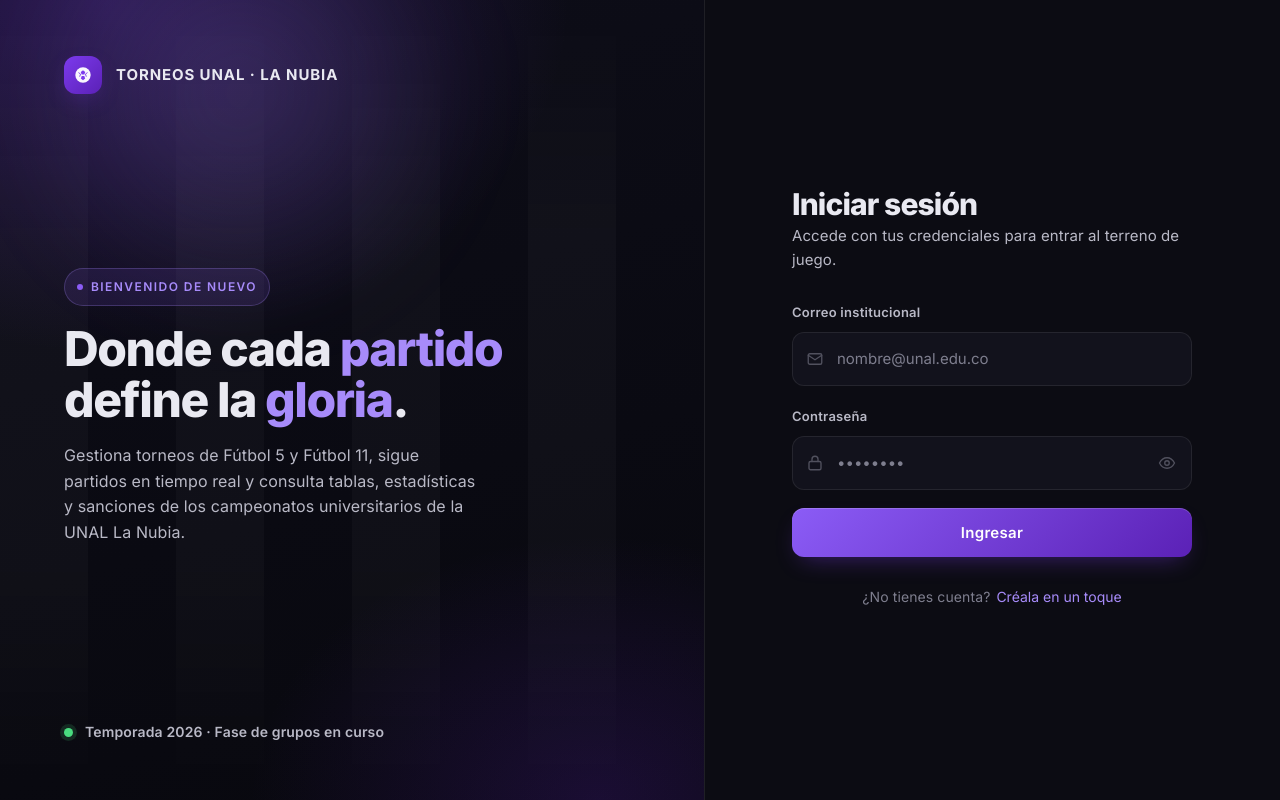
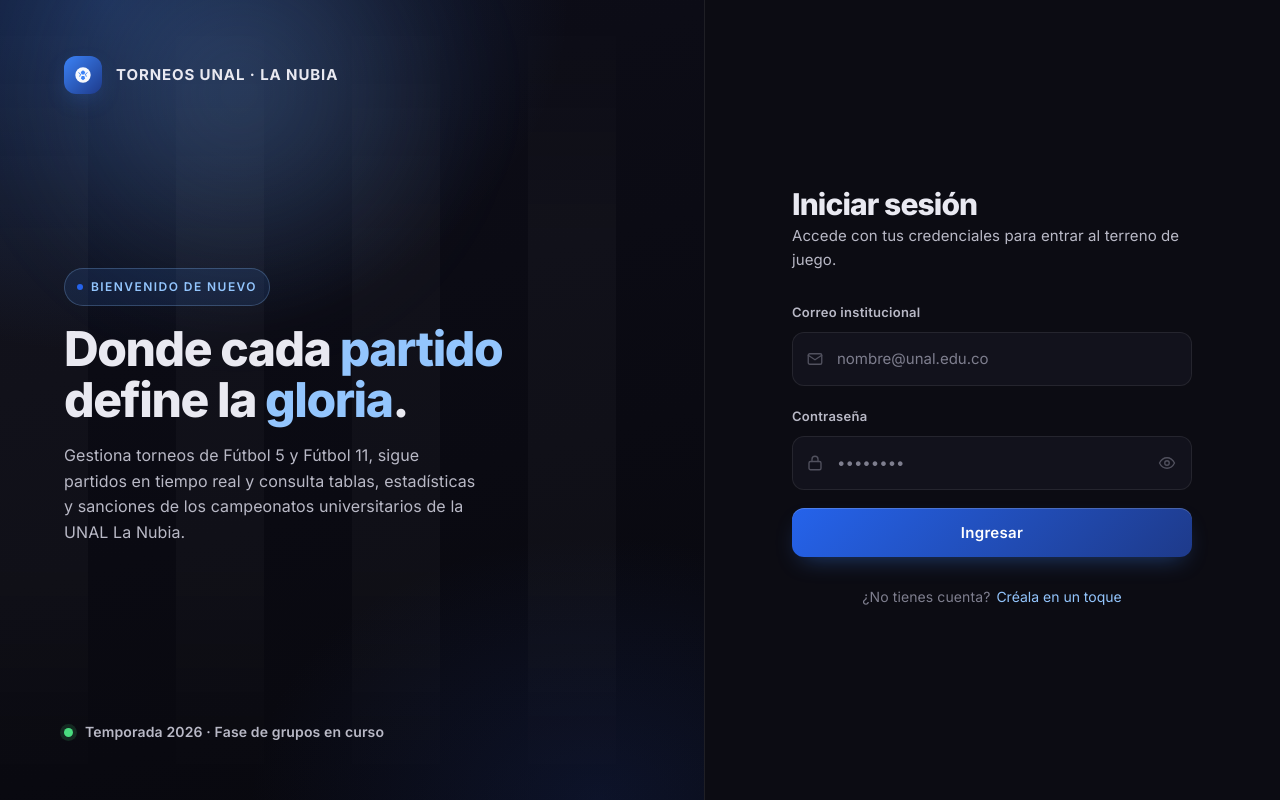
Before and after one commit to jcontrerasa9/gestion-torneos-unal, a React (Vite) app in the folder frontend/: page / in a window 1280 px wide. Built offline with nearby package versions, Linux system fonts and the light colour scheme; no server answers.

Commit message:
style(theme): replace purple palette with premium blue tones
- Swap all --purple-* design tokens to blue equivalents
- Update every hardcoded rgba in App.css and shell.css gradients
- Recolor the BrandMark SVG paths from violet to blue
- Keep existing contrast ratios and the dark color-scheme

```diff
--- a/frontend/src/App.css
+++ b/frontend/src/App.css
@@ -19,12 +19,12 @@
   background:
     radial-gradient(
       ellipse 120% 80% at 15% 0%,
-      rgba(124, 58, 237, 0.28) 0%,
+      rgba(59, 130, 246, 0.28) 0%,
       transparent 55%
     ),
     radial-gradient(
       ellipse 90% 60% at 85% 100%,
-      rgba(91, 33, 182, 0.22) 0%,
+      rgba(30, 58, 138, 0.22) 0%,
       transparent 55%
     ),
     linear-gradient(165deg, #0d0d18 0%, #08080e 100%);
@@ -59,7 +59,7 @@
   height: 70%;
   background: radial-gradient(
     circle,
-    rgba(167, 139, 250, 0.18) 0%,
+    rgba(147, 197, 253, 0.18) 0%,
     transparent 60%
   );
   filter: blur(40px);
@@ -124,7 +124,7 @@
   text-transform: uppercase;
   color: var(--purple-light);
   background: var(--purple-soft);
-  border: 1px solid rgba(167, 139, 250, 0.25);
+  border: 1px solid rgba(147, 197, 253, 0.25);
 }
 
 .auth__eyebrow::before {
@@ -493,7 +493,7 @@
   background:
     radial-gradient(
       ellipse 60% 50% at 50% 0%,
-      rgba(124, 58, 237, 0.15) 0%,
+      rgba(59, 130, 246, 0.15) 0%,
       transparent 60%
     ),
     var(--bg);
--- a/frontend/src/components/auth/AuthLayout.jsx
+++ b/frontend/src/components/auth/AuthLayout.jsx
@@ -4,17 +4,17 @@ function BrandMark() {
       <circle cx="12" cy="12" r="9.2" fill="white" opacity="0.96" />
       <path
         d="M12 6.4l2.7 1.95-1.04 3.15h-3.32L9.3 8.35 12 6.4Z"
-        fill="#7c3aed"
+        fill="#3b82f6"
       />
       <path
         d="M6.6 9.1l2.45 1.78-1.04 3.15M17.4 9.1l-2.45 1.78 1.04 3.15"
-        stroke="#7c3aed"
+        stroke="#3b82f6"
         strokeWidth="1.1"
         fill="none"
       />
       <path
         d="M12 18.2l-2.6-1.9 1.06-3.15h3.08L14.6 16.3 12 18.2Z"
-        fill="#7c3aed"
+        fill="#3b82f6"
       />
     </svg>
   )
--- a/frontend/src/index.css
+++ b/frontend/src/index.css
@@ -14,12 +14,12 @@
   --text-muted: #7e7e8e;
   --text-dim: #51515e;
 
-  --purple: #7c3aed;
-  --purple-bright: #8b5cf6;
-  --purple-light: #a78bfa;
-  --purple-deep: #5b21b6;
-  --purple-glow: rgba(124, 58, 237, 0.45);
-  --purple-soft: rgba(139, 92, 246, 0.12);
+  --purple: #3b82f6;
+  --purple-bright: #2563eb;
+  --purple-light: #93c5fd;
+  --purple-deep: #1e3a8a;
+  --purple-glow: rgba(59, 130, 246, 0.45);
+  --purple-soft: rgba(59, 130, 246, 0.12);
 
   --danger: #f43f5e;
   --danger-bg: rgba(244, 63, 94, 0.12);
--- a/frontend/src/shell.css
+++ b/frontend/src/shell.css
@@ -7,7 +7,7 @@
   background:
     radial-gradient(
       ellipse 70% 40% at 50% 0%,
-      rgba(124, 58, 237, 0.08) 0%,
+      rgba(59, 130, 246, 0.08) 0%,
       transparent 60%
     ),
     var(--bg);
@@ -84,7 +84,7 @@
 .shell__nav-item.is-active {
   color: var(--text);
   background: var(--purple-soft);
-  border-color: rgba(167, 139, 250, 0.22);
+  border-color: rgba(147, 197, 253, 0.22);
 }
 
 .shell__nav-item svg {
@@ -261,7 +261,7 @@
 .badge--modalidad {
   color: var(--purple-light);
   background: var(--purple-soft);
-  border: 1px solid rgba(167, 139, 250, 0.22);
+  border: 1px solid rgba(147, 197, 253, 0.22);
 }
 
 /* ---------- Button ghost ---------- */
```
